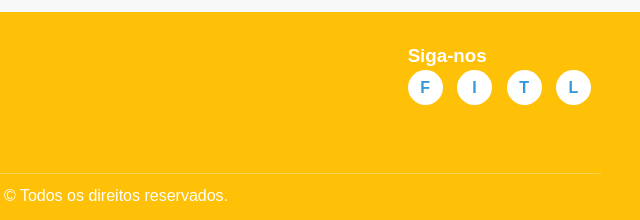
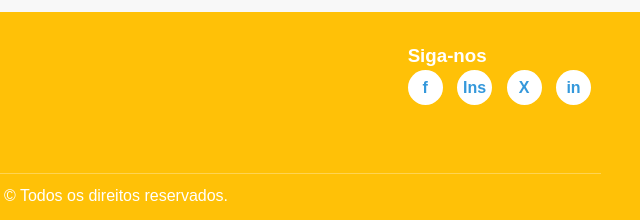
Before and after one commit to carlosoestudante/radioatividade-site, a plain HTML site: page index.html in a window 1280 px wide. Shown: the part 1834-2054 px from the top of the page, 524-1164 px from the left. Drawn offline with Linux system fonts and the light colour scheme.

Commit message:
Add files via upload

```diff
--- a/index.html
+++ b/index.html
@@ -284,10 +284,10 @@
                 <div class="social-media">
                     <h3>Siga-nos</h3>
                     <div class="social-links">
-                        <a href="#" title="Facebook">F</a>
-                        <a href="#" title="Instagram">I</a>
-                        <a href="#" title="Twitter">T</a>
-                        <a href="#" title="LinkedIn">L</a>
+                        <a href="#" title="Facebook">f</a>
+                        <a href="#" title="Instagram">Ins</a>
+                        <a href="#" title="Twitter">X</a>
+                        <a href="#" title="LinkedIn">in</a>
                     </div>
                 </div>
             </div>
```
